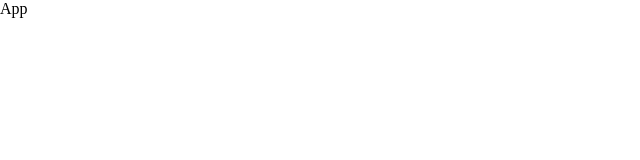
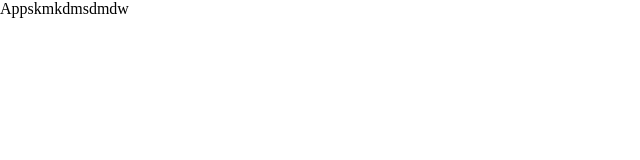
Before and after one commit to abhishek72340/BigHit-Sportz, a React (Vite) app: page / in a window 1280 px wide. Shown: the top 160 px of the page, without its empty margins (0-640 px from the left). Built offline with nearby package versions, Linux system fonts and the light colour scheme.

Commit message:
add text

```diff
--- a/src/App.jsx
+++ b/src/App.jsx
@@ -1,5 +1,5 @@
 const App = () => {
-  return <div>App</div>;
+  return <div>Appskmkdmsdmdw</div>;
 };
 
 export default App;
```
